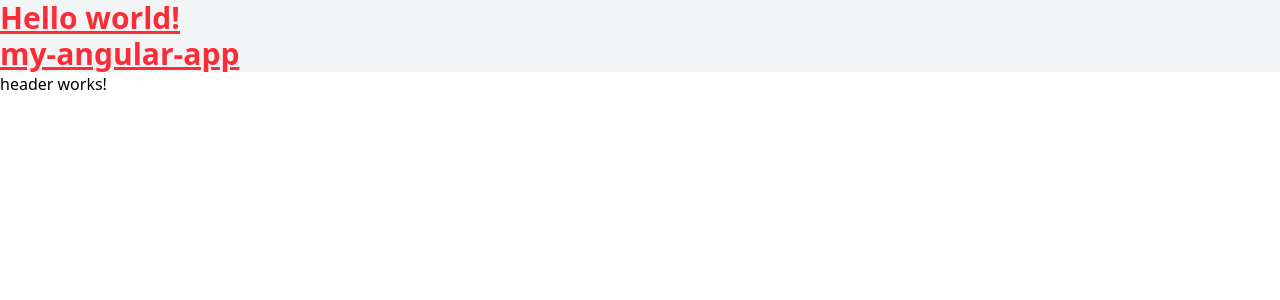
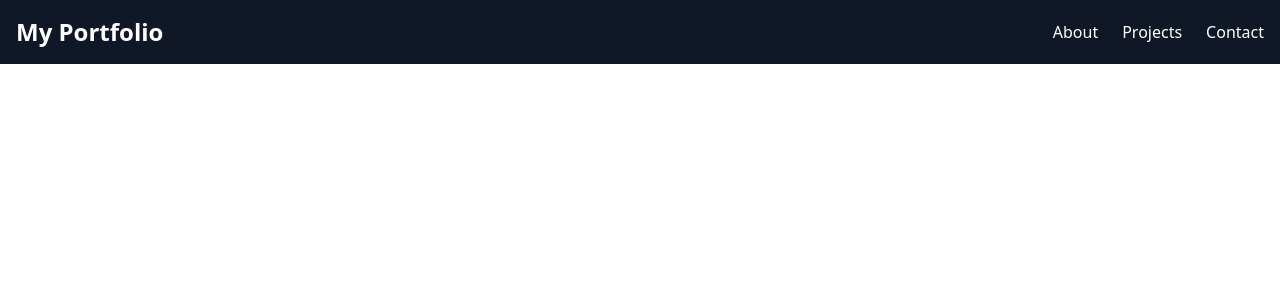
Before and after one commit to yashEra/angular-test-app, an Angular app: page / in a window 1280 px wide. Shown: the top 300 px of the page. Built offline with nearby package versions, Linux system fonts and the light colour scheme.

Commit message:
Navbar Create

```diff
--- a/src/app/app.component.css
+++ b/src/app/app.component.css
@@ -0,0 +1,4 @@
+.isActive{
+    color: #ff0000;
+    font-weight: bold;
+}
--- a/src/app/app.component.html
+++ b/src/app/app.component.html
@@ -1,14 +1 @@
-
-
-<main class="bg-gray-100">
-  <h1 class="text-3xl font-bold text-red-500 underline">
-    Hello world!
-    <p>{{title}}</p>
-  </h1>
-
-</main>
-
-<app-header></app-header>
-
-
-<!-- <router-outlet /> -->
+<app-navbar></app-navbar>
--- a/src/app/app.component.ts
+++ b/src/app/app.component.ts
@@ -1,14 +1,14 @@
 import { Component } from '@angular/core';
 import { RouterOutlet } from '@angular/router';
 import { HeaderComponent } from './components/header/header.component';
+import { NavbarComponent } from './components/navbar/navbar.component';
 
 @Component({
   selector: 'app-root',
-  imports: [RouterOutlet, HeaderComponent],
+  imports: [RouterOutlet, HeaderComponent, NavbarComponent],
   templateUrl: './app.component.html',
-  styleUrl: './app.component.css'})
+  styleUrl: './app.component.css',
+})
 export class AppComponent {
   title = 'my-angular-app';
-  src ="assets/images/logo.png";
-  alt ="Logo";
 }
--- /dev/null
+++ b/src/app/components/navbar/navbar.component.html
@@ -0,0 +1,10 @@
+<nav class="bg-gray-900 text-white p-4 fixed w-full top-0 z-10">
+    <div class="container mx-auto flex justify-between items-center">
+      <a class="text-2xl font-bold">My Portfolio</a>
+      <ul class="flex space-x-6">
+        <li><a href="#about" class="hover:text-gray-400">About</a></li>
+        <li><a href="#projects" class="hover:text-gray-400">Projects</a></li>
+        <li><a href="#contact" class="hover:text-gray-400">Contact</a></li>
+      </ul>
+    </div>
+  </nav>
--- a/src/index.html
+++ b/src/index.html
@@ -9,7 +9,5 @@
 </head>
 <body>
   <app-root></app-root>
-  <app-header></app-header>
-  <app-test></app-test>
 </body>
 </html>
```
Also changed, not shown: src/app/components/navbar/navbar.component.ts (added, +11 -0 lines), src/app/components/navbar/navbar.component.css (added), 1 other file (tests, documents, lock files or other folders).
